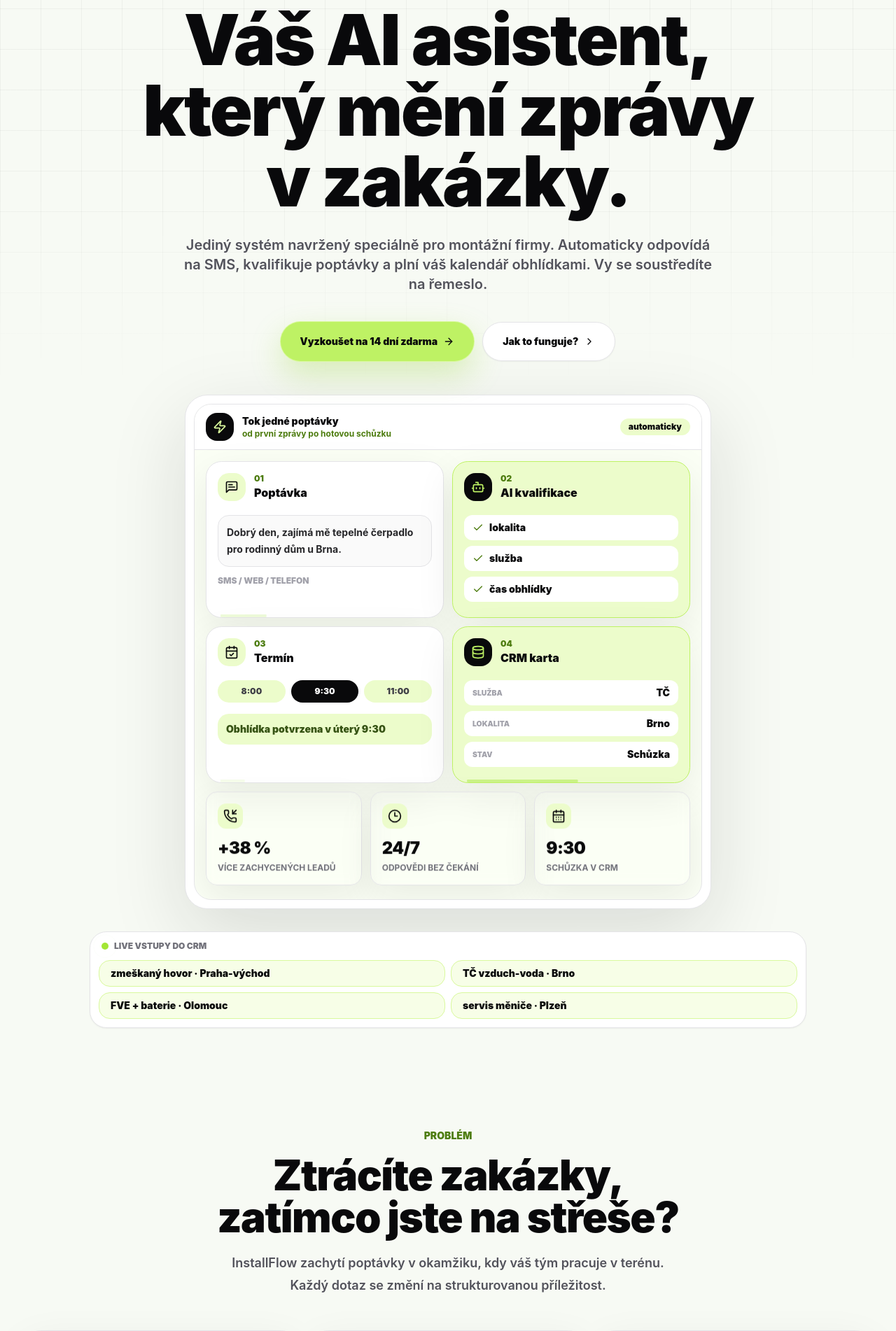
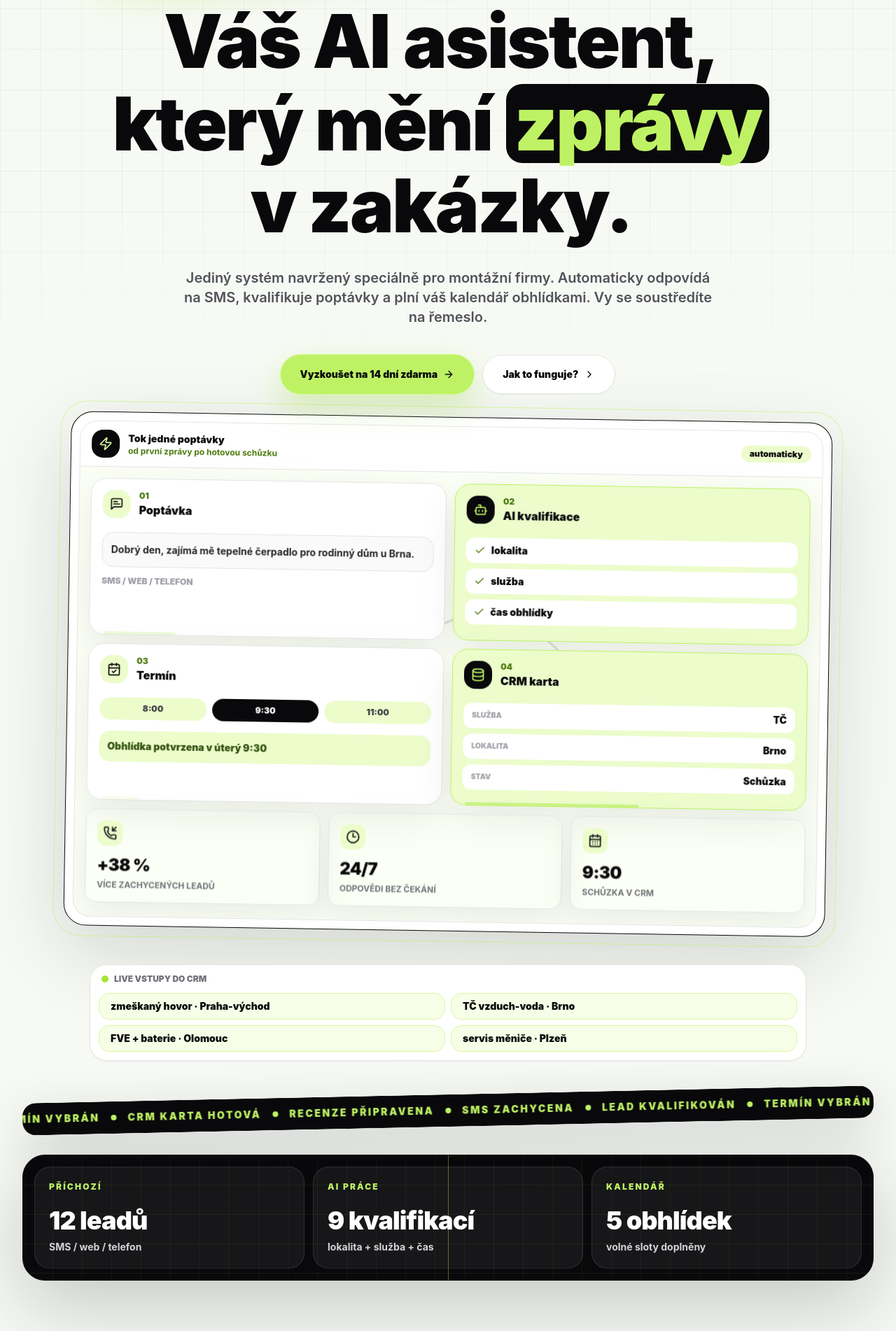
Before and after one commit to davidsva745/installflow-landing, a Next.js app: page / in a window 1280 px wide. Shown: the part 220-2122 px from the top of the page at 70% size. Built offline with nearby package versions, Linux system fonts and the light colour scheme.

Commit message:
Add kinetic landing page animations

```diff
--- a/app/globals.css
+++ b/app/globals.css
@@ -122,6 +122,57 @@ body {
   animation: scanline 4.2s ease-in-out infinite;
 }
 
+.dispatch-route-base,
+.dispatch-route-pulse {
+  fill: none;
+  stroke-linecap: round;
+  stroke-width: 3;
+}
+
+.dispatch-route-base {
+  stroke: rgba(24, 24, 27, 0.12);
+}
+
+.dispatch-route-pulse {
+  stroke: #84cc16;
+  stroke-dasharray: 95 720;
+  stroke-dashoffset: 820;
+  filter: drop-shadow(0 0 12px rgba(132, 204, 22, 0.7));
+  animation: dispatch-dash 3.1s cubic-bezier(0.16, 1, 0.3, 1) infinite;
+}
+
+.kinetic-shell {
+  position: relative;
+}
+
+.kinetic-shell::before {
+  content: "";
+  position: absolute;
+  inset: -6rem 10% auto 10%;
+  height: 18rem;
+  pointer-events: none;
+  background:
+    radial-gradient(circle at 18% 40%, rgba(190, 242, 100, 0.5), transparent 18rem),
+    linear-gradient(90deg, transparent, rgba(24, 24, 27, 0.07), transparent);
+  transform: skewY(-5deg);
+  filter: blur(18px);
+}
+
+.kinetic-scan {
+  position: relative;
+  overflow: hidden;
+}
+
+.kinetic-scan::after {
+  content: "";
+  position: absolute;
+  inset: 0 auto 0 -55%;
+  width: 45%;
+  transform: skewX(-18deg);
+  background: linear-gradient(90deg, transparent, rgba(190, 242, 100, 0.22), transparent);
+  animation: kinetic-sweep 5.2s ease-in-out infinite;
+}
+
 @keyframes route-sweep {
   0% {
     transform: translateX(0);
@@ -137,6 +188,33 @@ body {
   }
   100% {
     transform: translateX(500%);
+  }
+}
+
+@keyframes dispatch-dash {
+  0% {
+    stroke-dashoffset: 820;
+    opacity: 0;
+  }
+  18% {
+    opacity: 1;
+  }
+  78% {
+    opacity: 1;
+  }
+  100% {
+    stroke-dashoffset: 0;
+    opacity: 0;
+  }
+}
+
+@keyframes kinetic-sweep {
+  0%,
+  44% {
+    transform: translateX(0) skewX(-18deg);
+  }
+  100% {
+    transform: translateX(360%) skewX(-18deg);
   }
 }
 
--- a/app/page.tsx
+++ b/app/page.tsx
@@ -1,7 +1,7 @@
 "use client";
 
-import { useState, type ReactNode } from "react";
-import { motion } from "framer-motion";
+import { useRef, useState, type ReactNode } from "react";
+import { motion, useScroll, useTransform } from "framer-motion";
 import {
   ArrowRight,
   Bot,
@@ -122,6 +122,19 @@ function SecondaryButton({ children }: { children: ReactNode }) {
   );
 }
 
+function ScrollProgress() {
+  const { scrollYProgress } = useScroll();
+  const scaleX = useTransform(scrollYProgress, [0, 1], [0, 1]);
+
+  return (
+    <motion.div
+      aria-hidden="true"
+      style={{ scaleX }}
+      className="fixed left-0 top-0 z-[60] h-1 w-full origin-left bg-lime-300 shadow-[0_0_22px_rgba(132,204,22,0.75)]"
+    />
+  );
+}
+
 function Navbar() {
   return (
     <header className="fixed inset-x-0 top-0 z-50 border-b border-zinc-200/70 bg-white/82 backdrop-blur-2xl">
@@ -203,6 +216,121 @@ function StatPill({
   );
 }
 
+function AnimatedHeadline() {
+  const lines = [
+    ["Váš AI", "asistent,"],
+    ["který mění", "zprávy"],
+    ["v zakázky."],
+  ];
+
+  return (
+    <h1 className="text-balance mx-auto mt-7 max-w-6xl text-5xl font-black leading-[0.88] tracking-tight text-zinc-950 sm:text-7xl lg:text-8xl xl:text-[6.6rem]">
+      {lines.map((line, lineIndex) => (
+        <span key={line.join(" ")} className="block overflow-hidden pb-2">
+          {line.map((part, partIndex) => {
+            const highlight = part === "zprávy";
+            return (
+              <motion.span
+                key={part}
+                initial={{ y: "115%", rotate: 4, opacity: 0 }}
+                animate={{ y: "0%", rotate: 0, opacity: 1 }}
+                transition={{
+                  delay: 0.08 + lineIndex * 0.12 + partIndex * 0.08,
+                  duration: 0.78,
+                  ease: [0.16, 1, 0.3, 1],
+                }}
+                className={`mr-3 inline-block sm:mr-5 ${
+                  highlight
+                    ? "rounded-[0.22em] bg-zinc-950 px-3 py-1 text-lime-300"
+                    : ""
+                }`}
+              >
+                {part}
+              </motion.span>
+            );
+          })}
+        </span>
+      ))}
+    </h1>
+  );
+}
+
+function LeadStream() {
+  const items = [
+    "SMS zachycena",
+    "lead kvalifikován",
+    "termín vybrán",
+    "CRM karta hotová",
+    "recenze připravena",
+  ];
+
+  return (
+    <div className="pointer-events-none relative z-10 mx-auto mt-12 max-w-7xl overflow-hidden rounded-[1.2rem] border-y border-zinc-950 bg-zinc-950 py-3 text-lime-300 shadow-[0_22px_70px_rgba(24,24,27,0.18)] rotate-[-1.2deg]">
+      <div className="marquee-track flex gap-4 whitespace-nowrap">
+        {[...items, ...items, ...items].map((item, index) => (
+          <span
+            key={`${item}-${index}`}
+            className="inline-flex items-center gap-4 text-sm font-black uppercase tracking-[0.18em]"
+          >
+            <span>{item}</span>
+            <span className="h-2 w-2 rounded-full bg-lime-300" />
+          </span>
+        ))}
+      </div>
+    </div>
+  );
+}
+
+function SignalBoard() {
+  const lanes = [
+    ["Příchozí", "12 leadů", "SMS / web / telefon"],
+    ["AI práce", "9 kvalifikací", "lokalita + služba + čas"],
+    ["Kalendář", "5 obhlídek", "volné sloty doplněny"],
+  ];
+
+  return (
+    <FadeIn className="mt-10">
+      <div className="relative overflow-hidden rounded-[2rem] border border-zinc-950 bg-zinc-950 p-4 text-white shadow-[0_35px_110px_rgba(24,24,27,0.22)]">
+        <div className="absolute inset-y-0 left-1/2 w-px bg-lime-300/40" />
+        <div className="absolute inset-0 opacity-30 [background-image:linear-gradient(rgba(190,242,100,.22)_1px,transparent_1px),linear-gradient(90deg,rgba(190,242,100,.16)_1px,transparent_1px)] [background-size:42px_42px]" />
+        <div className="relative grid gap-3 lg:grid-cols-3">
+          {lanes.map(([title, value, detail], index) => (
+            <motion.div
+              key={title}
+              initial={{ clipPath: "inset(0 100% 0 0)" }}
+              whileInView={{ clipPath: "inset(0 0% 0 0)" }}
+              viewport={{ once: true }}
+              transition={{
+                delay: index * 0.14,
+                duration: 0.85,
+                ease: [0.16, 1, 0.3, 1],
+              }}
+              className="relative overflow-hidden rounded-[1.4rem] border border-white/10 bg-white/[0.06] p-5"
+            >
+              <motion.div
+                aria-hidden="true"
+                className="absolute inset-x-4 top-0 h-px bg-lime-300"
+                animate={{ x: ["-120%", "120%"] }}
+                transition={{
+                  duration: 2.2,
+                  repeat: Infinity,
+                  ease: "easeInOut",
+                  delay: index * 0.2,
+                }}
+              />
+              <p className="text-xs font-black uppercase tracking-[0.18em] text-lime-300">
+                {title}
+              </p>
+              <p className="mt-5 text-4xl font-black tracking-tight">{value}</p>
+              <p className="mt-2 text-sm font-bold text-zinc-300">{detail}</p>
+            </motion.div>
+          ))}
+        </div>
+      </div>
+    </FadeIn>
+  );
+}
+
 function FlowStepCard({
   step,
   title,
@@ -219,9 +347,9 @@ function FlowStepCard({
   const pulseDelay = (Number(step) - 1) * 0.45;
 
   return (
-    <motion.div
-      whileHover={{ y: -6 }}
-      className={`relative min-h-56 overflow-hidden rounded-[1.4rem] border p-4 shadow-[0_18px_55px_rgba(24,24,27,0.08)] ${
+      <motion.div
+        whileHover={{ y: -6 }}
+        className={`kinetic-scan relative min-h-56 overflow-hidden rounded-[1.4rem] border p-4 shadow-[0_18px_55px_rgba(24,24,27,0.08)] ${
         accent
           ? "border-lime-300 bg-lime-100"
           : "border-zinc-200 bg-white"
@@ -260,13 +388,24 @@ function FlowStepCard({
 }
 
 function ProductFlowMockup() {
+  const ref = useRef<HTMLDivElement>(null);
+  const { scrollYProgress } = useScroll({
+    target: ref,
+    offset: ["start end", "end start"],
+  });
+  const y = useTransform(scrollYProgress, [0, 1], [36, -28]);
+  const rotate = useTransform(scrollYProgress, [0, 1], [-1.5, 1.5]);
+
   return (
     <motion.div
-      initial={{ opacity: 0, y: 44, scale: 0.96 }}
-      animate={{ opacity: 1, y: 0, scale: 1 }}
+      ref={ref}
+      style={{ y, rotate }}
+      initial={{ opacity: 0, scale: 0.96 }}
+      animate={{ opacity: 1, scale: 1 }}
       transition={{ duration: 0.9, ease: [0.22, 1, 0.36, 1] }}
-      className="relative mx-auto max-w-[47rem] rounded-[2rem] border border-zinc-200 bg-white p-3 shadow-[0_35px_110px_rgba(24,24,27,0.13)]"
+      className="relative mx-auto max-w-[68rem] rounded-[2rem] border border-zinc-950 bg-white p-3 shadow-[0_35px_110px_rgba(24,24,27,0.16)]"
     >
+      <div className="pointer-events-none absolute -inset-4 -z-10 rounded-[2.5rem] border border-lime-300/70 opacity-80" />
       <div className="overflow-hidden rounded-[1.55rem] border border-zinc-200 bg-[#fbfff5]">
         <div className="flex flex-wrap items-center justify-between gap-3 border-b border-zinc-200 bg-white px-4 py-3">
           <div className="flex items-center gap-3">
@@ -288,6 +427,21 @@ function ProductFlowMockup() {
         </div>
 
         <div className="relative p-4">
+          <svg
+            aria-hidden="true"
+            className="absolute inset-0 hidden h-full w-full lg:block"
+            viewBox="0 0 1100 560"
+            preserveAspectRatio="none"
+          >
+            <path
+              className="dispatch-route-base"
+              d="M155 150 C320 70 410 240 545 188 C720 120 765 365 944 310"
+            />
+            <path
+              className="dispatch-route-pulse"
+              d="M155 150 C320 70 410 240 545 188 C720 120 765 365 944 310"
+            />
+          </svg>
           <div className="grid gap-3 sm:grid-cols-2">
             <FlowStepCard
               step="01"
@@ -872,7 +1026,7 @@ function BentoCard({
     <FadeIn className={className}>
       <motion.div
         whileHover={{ y: -8, scale: 1.01 }}
-        className={`group relative h-full overflow-hidden rounded-[2rem] border p-6 transition ${styles[accent]}`}
+        className={`kinetic-scan group relative h-full overflow-hidden rounded-[2rem] border p-6 transition ${styles[accent]}`}
       >
         <div className="absolute inset-x-6 top-0 h-px bg-gradient-to-r from-transparent via-lime-300 to-transparent opacity-0 transition group-hover:opacity-100" />
         <h3 className="text-2xl font-black tracking-tight">{title}</h3>
@@ -1017,19 +1171,18 @@ export default function Home() {
 
   return (
     <main className="min-h-screen overflow-hidden bg-[#f7faf4] text-zinc-950">
+      <ScrollProgress />
       <div className="paper-grid" />
       <Navbar />
 
-      <Section className="pt-28 sm:pt-36 lg:pt-40">
+      <Section className="kinetic-shell pt-28 sm:pt-36 lg:pt-40">
         <div className="mx-auto max-w-5xl text-center">
           <FadeIn className="relative z-20 min-w-0">
             <div className="inline-flex items-center gap-2 rounded-full border border-lime-300 bg-white px-4 py-2 text-sm font-black text-zinc-950 shadow-sm">
               <Sparkles aria-hidden="true" className="h-4 w-4 text-lime-700" />
               Moderní nástroj pro instalační firmy
             </div>
-            <h1 className="text-balance mx-auto mt-7 max-w-5xl text-5xl font-black leading-[0.9] tracking-tight text-zinc-950 sm:text-7xl lg:text-8xl xl:text-[6.3rem]">
-              Váš AI asistent, který mění zprávy v zakázky.
-            </h1>
+            <AnimatedHeadline />
             <p className="mx-auto mt-7 max-w-3xl text-lg font-semibold leading-8 text-zinc-600 sm:text-xl">
               Jediný systém navržený speciálně pro montážní firmy. Automaticky
               odpovídá na SMS, kvalifikuje poptávky a plní váš kalendář
@@ -1049,6 +1202,8 @@ export default function Home() {
         <FadeIn delay={0.18} className="mx-auto max-w-5xl">
           <LeadTicker />
         </FadeIn>
+        <LeadStream />
+        <SignalBoard />
       </Section>
 
       <Section className="pt-28 sm:pt-36">
```
